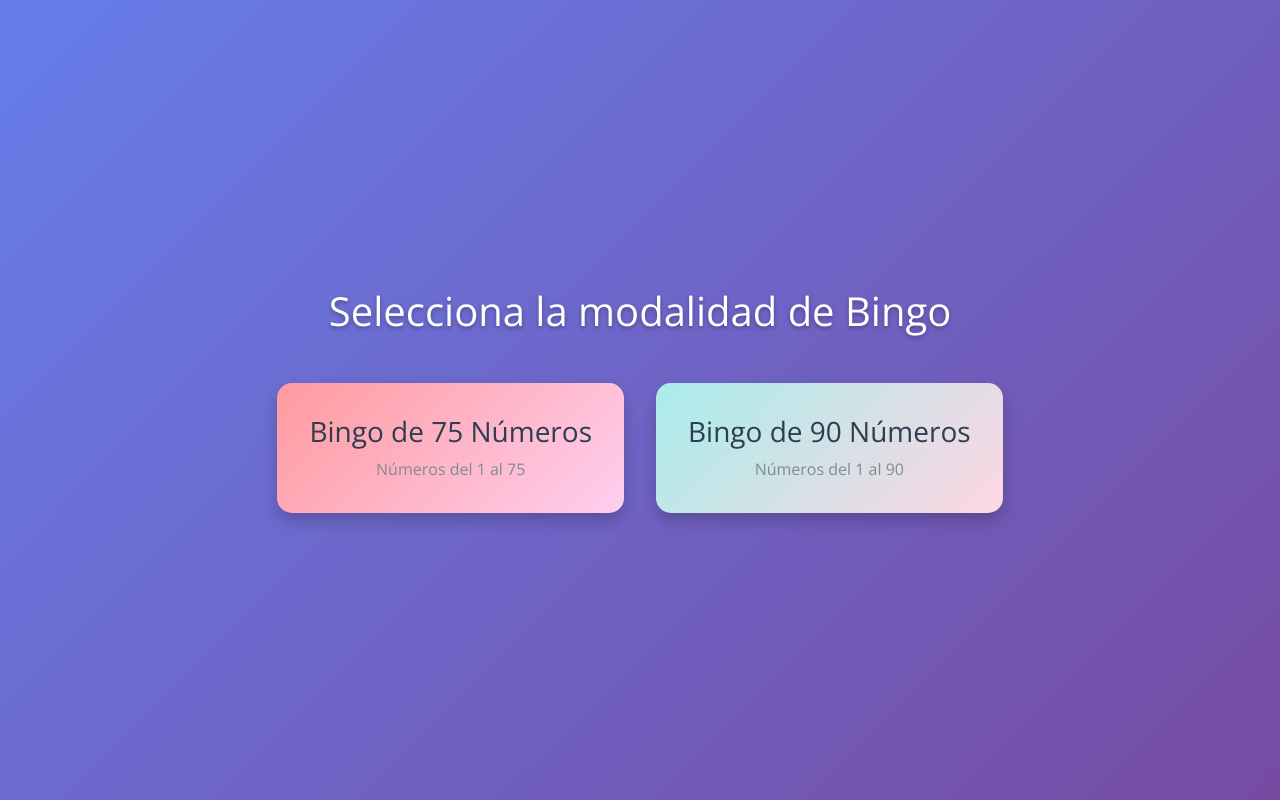
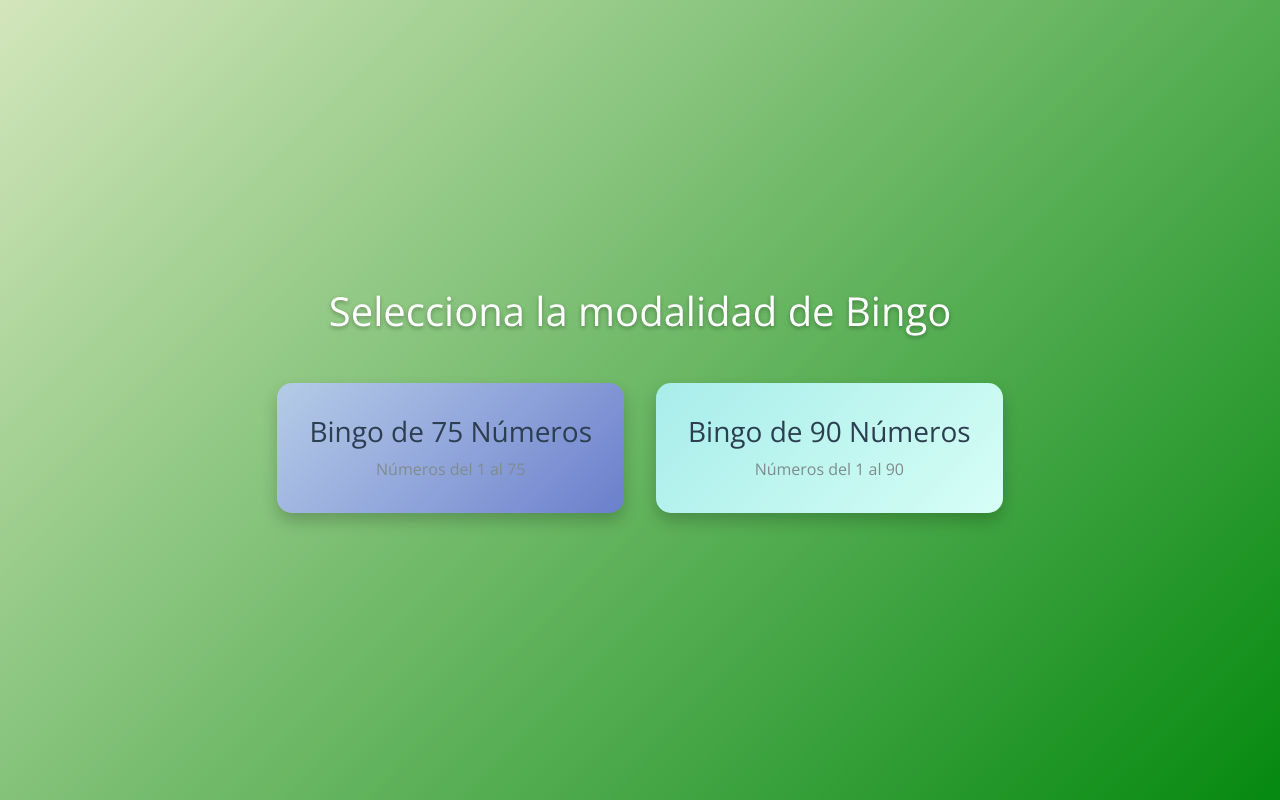
Before and after one commit to ericbirkner/bingo, a Vue app: page / in a window 1280 px wide. Built offline with nearby package versions, Linux system fonts and the light colour scheme.

Commit message:
update: public path

```diff
--- a/src/App.vue
+++ b/src/App.vue
@@ -79,7 +79,7 @@ export default {
 @import url("https://fonts.googleapis.com/css2?family=Open+Sans:wght@300;400;600&display=swap");
 body {
   margin: 0;
-  background: linear-gradient(135deg, #667eea 0%, #764ba2 100%);
+  background: linear-gradient(135deg, #d3e6bb 0%, #058910 100%);
   min-height: 100vh;
 }
 
@@ -142,17 +142,17 @@ body {
     }
 
     &.btn-75 {
-      background: linear-gradient(135deg, #ff9a9e 0%, #fecfef 100%);
+      background: linear-gradient(135deg, #b5cceaf7 0%, #6d6febc6 100%);
     }
 
     &.btn-90 {
-      background: linear-gradient(135deg, #a8edea 0%, #fed6e3 100%);
+      background: linear-gradient(135deg, #a8edea 0%, #d6fef6 100%);
     }
   }
 }
 
 .game-screen {
-  position: relative;
+
 }
 
 .caja {
--- a/vue.config.js
+++ b/vue.config.js
@@ -1,5 +1,5 @@
 module.exports = {
-  publicPath: "",
+  publicPath: "/mi-bingo/",
 
   chainWebpack: config => {
     config.plugin("html").tap(args => {
```
